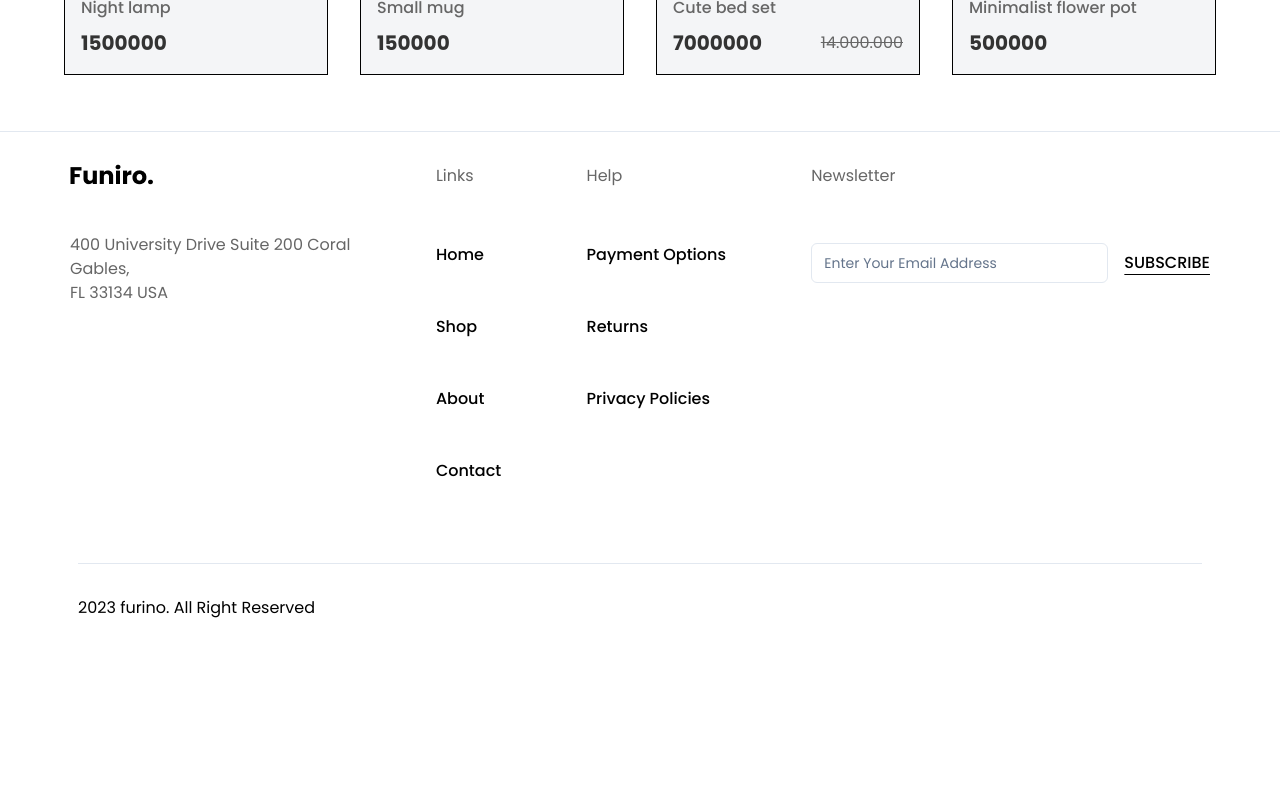
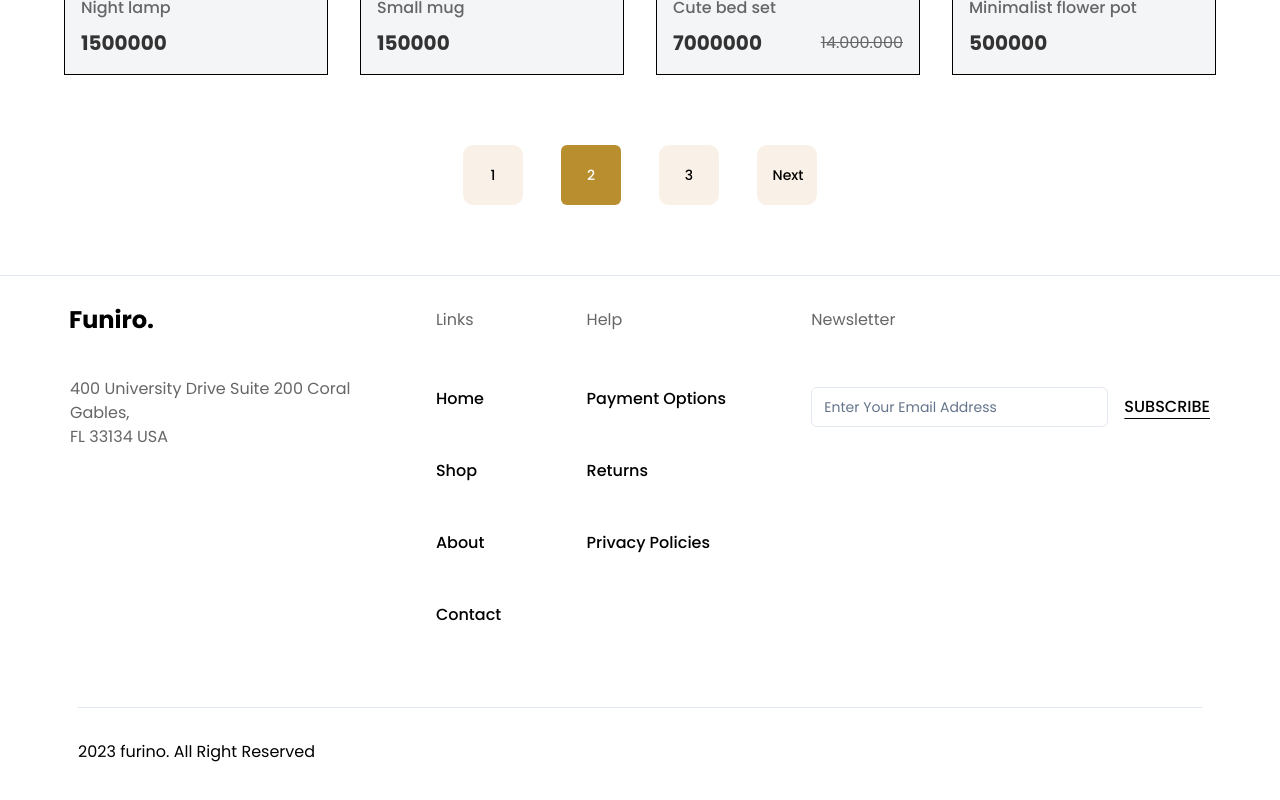
Before and after one commit to PerpetuumG/furniro_nat, a Next.js app: page /shop in a window 1280 px wide. Shown: the part 2337-3137 px from the top of the page. Before the commit the page ends 3021 px from the top, so only its background shows below. Built offline with nearby package versions, Linux system fonts and the light colour scheme.

Commit message:
ShopPaginationSection

```diff
--- a/src/app/shop/page.tsx
+++ b/src/app/shop/page.tsx
@@ -1,6 +1,7 @@
 import ShopHeroSection from '@/components/sections/shop/ShopHeroSection';
 import ShopFilterSection from '@/components/sections/shop/ShopFilterSection';
 import ShopProductSection from '@/components/sections/shop/ShopProductSection';
+import ShopPaginationSection from '@/components/sections/shop/ShopPaginationSection';
 import ShopBannerSection from '@/components/sections/shop/ShopBannerSection';
 
 const ShopPage = () => {
@@ -9,6 +10,9 @@ const ShopPage = () => {
       <ShopHeroSection />
       <ShopFilterSection />
       <ShopProductSection />
+      <div className={'my-[70px]'}>
+        <ShopPaginationSection />
+      </div>
       <ShopBannerSection />
     </div>
   );
--- a/src/components/sections/shop/ShopPaginationSection.tsx
+++ b/src/components/sections/shop/ShopPaginationSection.tsx
@@ -1,9 +1,34 @@
+import {
+  Pagination,
+  PaginationContent,
+  PaginationItem,
+  PaginationLink,
+  PaginationNext,
+} from '@/components/ui/pagination';
+
 const ShopPaginationSection = () => {
-    return (
-        <div>
-
-        </div>
-    );
+  return (
+    <section>
+      <Pagination>
+        <PaginationContent className={'flex gap-[38px]'}>
+          <PaginationItem>
+            <PaginationLink href='/shop?page=1'>1</PaginationLink>
+          </PaginationItem>
+          <PaginationItem>
+            <PaginationLink href='/shop?page=2' isActive>
+              2
+            </PaginationLink>
+          </PaginationItem>
+          <PaginationItem>
+            <PaginationLink href='/shop?page=3'>3</PaginationLink>
+          </PaginationItem>
+          <PaginationItem>
+            <PaginationNext href='/shop?type=next' />
+          </PaginationItem>
+        </PaginationContent>
+      </Pagination>
+    </section>
+  );
 };
 
 export default ShopPaginationSection;
```
